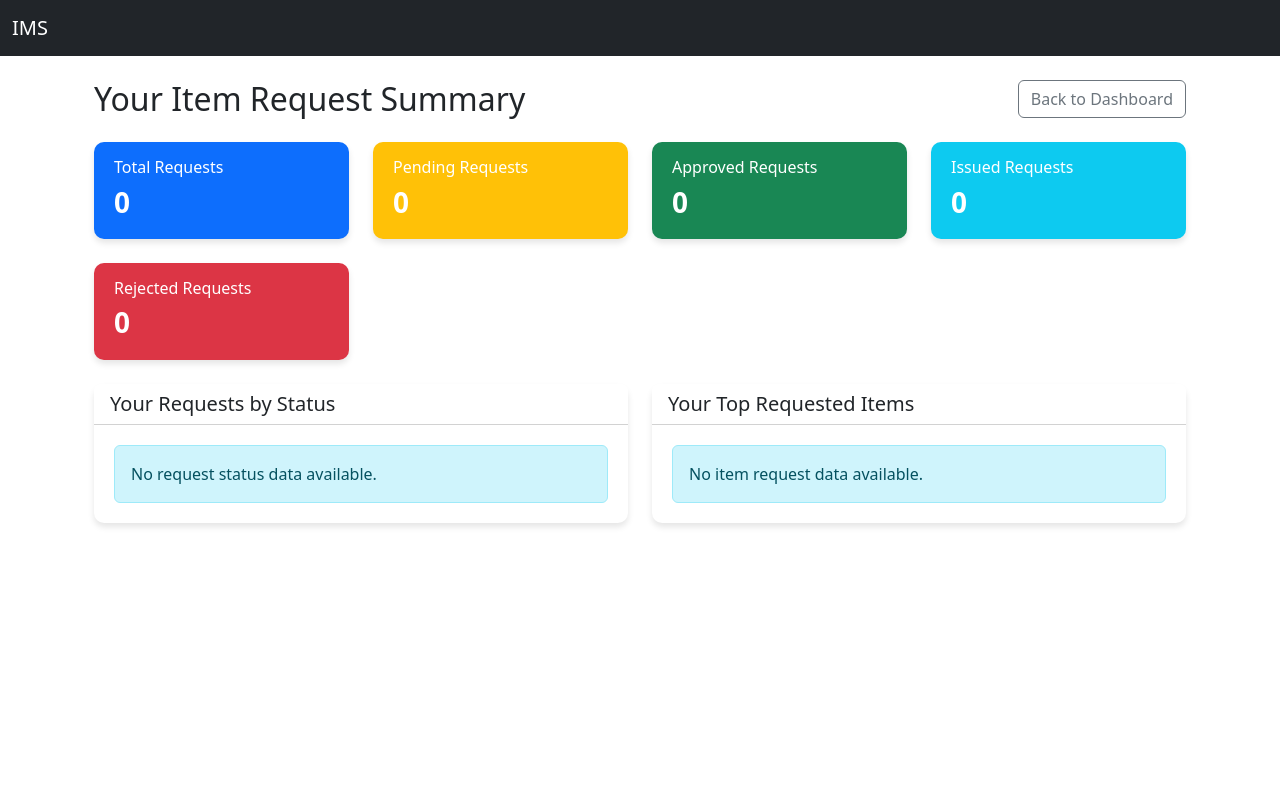
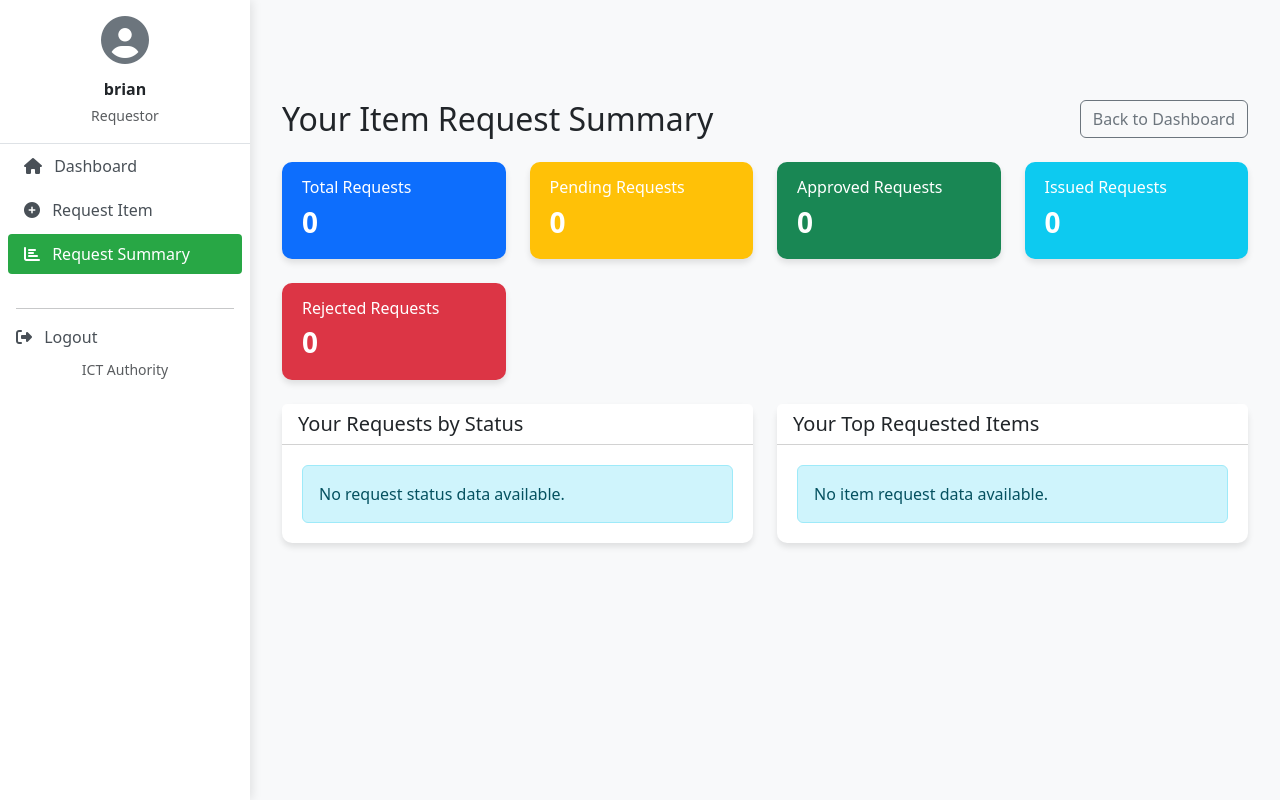
Before and after one commit to Kagoiza/inventory-management-system, a Django app: page /request_summary/ in a window 1280 px wide. Run offline with Django 5.2, Linux system fonts and the light colour scheme; a user stored in the database is signed in; data comes from the database, SQL or seed files in the repository; both versions use the stored data as it was after the commit.

Commit message:
Request summary styling

```diff
--- a/Inventory/settings.py
+++ b/Inventory/settings.py
@@ -141,5 +141,5 @@ DEFAULT_FROM_EMAIL = 'rbumija28@gmail.com' # <-- REPLACE with your actual email
 LOGIN_URL = 'login'
 
 # <-- Session Timeout -->
-SESSION_COOKIE_AGE = 60 # <--10 minutes-->
+SESSION_COOKIE_AGE = 600 # <--10 minutes-->
 SESSION_EXPIRE_AT_BROWSER_CLOSE = True
--- a/invent/models.py
+++ b/invent/models.py
@@ -1,6 +1,7 @@
 from django.db import models
 from django.contrib.auth.models import User
 from django.utils import timezone
+from django.core.mail import send_mail
 
 
 class InventoryItem(models.Model):
@@ -56,11 +57,6 @@ class InventoryItem(models.Model):
         """Calculates the quantity currently available for new issues."""
         return self.quantity_total - self.quantity_issued
 
-
-from django.db import models
-from django.contrib.auth.models import User
-from django.core.mail import send_mail
-from django.utils import timezone
 
 class ItemRequest(models.Model):
     item = models.ForeignKey('InventoryItem', on_delete=models.CASCADE)
--- a/invent/templates/invent/base.html
+++ b/invent/templates/invent/base.html
@@ -1,23 +1,184 @@
-<!-- invent/templates/invent/base.html -->
 <!DOCTYPE html>
 <html lang="en">
 <head>
     <meta charset="UTF-8">
     <meta name="viewport" content="width=device-width, initial-scale=1.0">
-    <title>{% block title %}Inventory System{% endblock %}</title>
+    <title>{% block title %}Inventory Management System{% endblock %}</title>
+
+    <!-- Bootstrap CSS -->
     <link href="https://cdn.jsdelivr.net/npm/bootstrap@5.3.0/dist/css/bootstrap.min.css" rel="stylesheet">
+
+    <!-- Font Awesome -->
+    <link rel="stylesheet" href="https://cdnjs.cloudflare.com/ajax/libs/font-awesome/6.4.0/css/all.min.css">
+
+    <style>
+        :root {
+            --primary-green: #28a745;
+            --dark-green: #218838;
+            --light-green: #d4edda;
+            --sidebar-width: 250px;
+        }
+
+        body {
+            padding-left: var(--sidebar-width);
+            background-color: #f8f9fa;
+        }
+
+        /* Green Header */
+        .navbar {
+            background-color: var(--primary-green) !important;
+            box-shadow: 0 2px 4px rgba(0,0,0,0.1);
+        }
+
+        /* White Sidebar */
+        .sidebar {
+            width: var(--sidebar-width);
+            height: 100vh;
+            position: fixed;
+            left: 0;
+            top: 0;
+            background: white;
+            box-shadow: 2px 0 10px rgba(0,0,0,0.1);
+            z-index: 1000;
+        }
+
+        /* Green Active Links */
+        .sidebar .nav-link {
+            color: #495057;
+            border-radius: 4px;
+            margin: 2px 0;
+        }
+
+        .sidebar .nav-link:hover {
+            background-color: var(--light-green);
+        }
+
+        .sidebar .nav-link.active {
+            background-color: var(--primary-green);
+            color: white !important;
+        }
+
+        /* User Profile Section */
+        .user-profile {
+            border-bottom: 1px solid #dee2e6;
+        }
+
+        /* Main Content Area */
+        .main-content {
+            margin-top: 56px;
+            padding: 20px;
+        }
+
+        /* Green Buttons */
+        .btn-success {
+            background-color: var(--primary-green);
+            border-color: var(--dark-green);
+        }
+
+        .btn-success:hover {
+            background-color: var(--dark-green);
+            border-color: var(--dark-green);
+        }
+
+        /* Mobile Responsiveness */
+        @media (max-width: 768px) {
+            body {
+                padding-left: 0;
+            }
+
+            .sidebar {
+                transform: translateX(-100%);
+                transition: transform 0.3s ease;
+            }
+
+            .sidebar.active {
+                transform: translateX(0);
+            }
+
+            .main-content {
+                width: 100%;
+            }
+        }
+    </style>
+    {% block extra_css %}{% endblock %}
 </head>
 <body>
-    <nav class="navbar navbar-expand-lg navbar-dark bg-dark">
-        <div class="container-fluid">
-            <a class="navbar-brand" href="#">IMS</a>
+
+
+    <!-- White Sidebar -->
+    <div class="sidebar">
+        <div class="user-profile p-3 text-center">
+            <div class="mb-3">
+                <i class="fas fa-user-circle fa-3x text-secondary"></i>
+            </div>
+            <h6 class="fw-bold mb-1">{{ user.first_name|default:user.username }}</h6>
+            <small class="text-muted">Requestor</small>
         </div>
-    </nav>
 
-    <main class="container mt-4">
+        <ul class="nav flex-column px-2">
+            <li class="nav-item">
+                <a class="nav-link {% if request.resolver_match.url_name == 'requestor_dashboard' %}active{% endif %}"
+                   href="{% url 'requestor_dashboard' %}">
+                    <i class="fas fa-home me-2"></i> Dashboard
+                </a>
+            </li>
+            <li class="nav-item">
+                <a class="nav-link {% if request.resolver_match.url_name == 'request_item' %}active{% endif %}"
+                   href="{% url 'request_item' %}">
+                    <i class="fas fa-plus-circle me-2"></i> Request Item
+                </a>
+            </li>
+            <li class="nav-item">
+                <a class="nav-link {% if request.resolver_match.url_name == 'request_summary' %}active{% endif %}"
+                   href="{% url 'request_summary' %}">
+                    <i class="fas fa-chart-bar me-2"></i> Request Summary
+                </a>
+            </li>
+        </ul>
+
+        <div class="mt-auto p-3">
+            <hr>
+            <a class="nav-link" href="{% url 'logout' %}">
+                <i class="fas fa-sign-out-alt me-2"></i> Logout
+            </a>
+            <div class="text-center mt-2">
+                <small class="text-muted">ICT Authority</small>
+            </div>
+        </div>
+    </div>
+
+    <!-- Main Content -->
+    <main class="main-content">
+        {% for message in messages %}
+        <div class="alert alert-{{ message.tags }} alert-dismissible fade show" role="alert">
+            {{ message }}
+            <button type="button" class="btn-close" data-bs-dismiss="alert" aria-label="Close"></button>
+        </div>
+        {% endfor %}
+
         {% block content %}
-        <!-- Page-specific content goes here -->
+        <!-- Page content will go here -->
         {% endblock %}
     </main>
+
+    <!-- Bootstrap JS -->
+    <script src="https://cdn.jsdelivr.net/npm/bootstrap@5.3.0/dist/js/bootstrap.bundle.min.js"></script>
+
+    <script>
+        // Toggle sidebar on mobile
+        document.getElementById('sidebarToggle').addEventListener('click', function() {
+            document.querySelector('.sidebar').classList.toggle('active');
+        });
+
+        // Auto-close alerts after 5 seconds
+        setTimeout(function() {
+            var alerts = document.querySelectorAll('.alert');
+            alerts.forEach(function(alert) {
+                new bootstrap.Alert(alert).close();
+            });
+        }, 5000);
+    </script>
+
+    {% block extra_js %}{% endblock %}
 </body>
 </html>
--- a/invent/templates/invent/request_item.html
+++ b/invent/templates/invent/request_item.html
@@ -89,6 +89,4 @@
         updateItemInfo(); // Run on load
     });
 </script>
-
-</script>
 {% endblock main_content %}
--- a/invent/views.py
+++ b/invent/views.py
@@ -103,6 +103,7 @@ def request_item(request):
         if form.is_valid():
             item_request = form.save(commit=False)
             item_request.requestor = request.user
+            item_request.name = item_request.item.name
             item_request.save()
 
             # ✅ Send email notification to the requestor
```
Also changed, not shown: invent/templates/invent/dashboard.html (deleted, +0 -114 lines), db.sqlite3.
